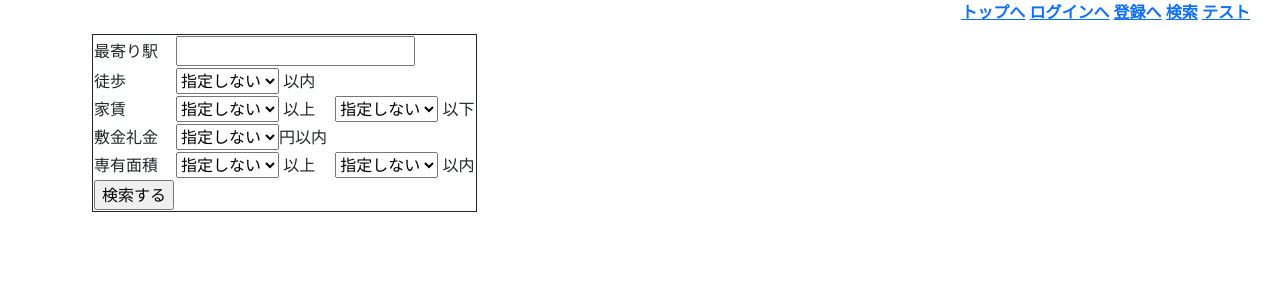
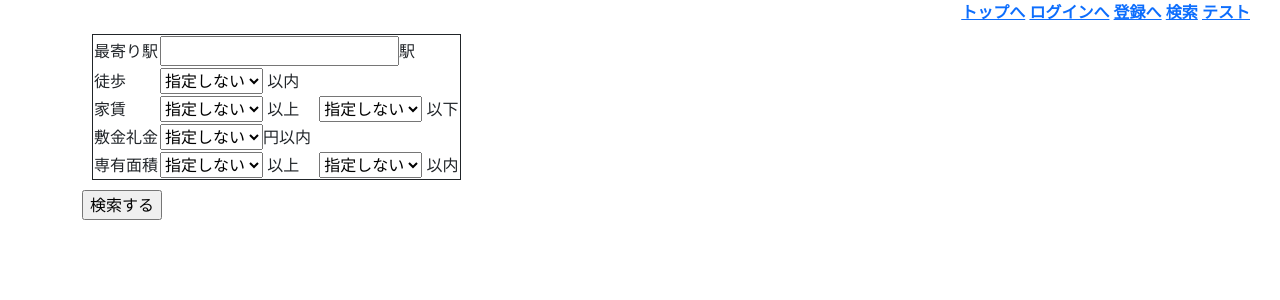
Before and after one commit to ktwj/SearchEstate, a Flask app: page /test in a window 1280 px wide. Shown: the part 56-356 px from the top of the page. Run offline with Flask 2, Linux system fonts and the light colour scheme; some libraries are stand-ins or nearby versions.

Commit message:
commit 11/18 21

```diff
--- a/templates/search_db.html
+++ b/templates/search_db.html
@@ -3,6 +3,7 @@
 <style>
     .search_form{
         padding:10px;
+        margin:10px
     }
 </style>
 
@@ -10,7 +11,7 @@
 <table class="search_form">
     <tr>
         <td>最寄り駅</td>
-        <td><input type="text" name="station" ></td>
+        <td><input type="text" name="station">駅</td>
     </tr>
     <tr>
         <td>徒歩</td>
@@ -154,9 +155,7 @@
              以内
         </td>
     </tr>
-    <tr>
-        <td><input type="submit" value="検索する"></td>
-    </tr>
 </table>
+<input type="submit" value="検索する">
 </form>
 {% endblock %}
```
